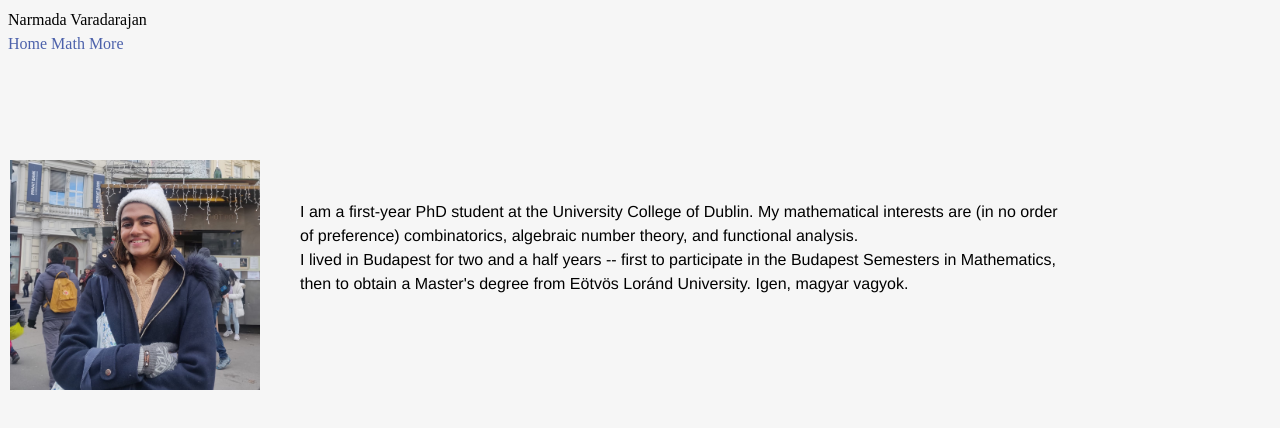
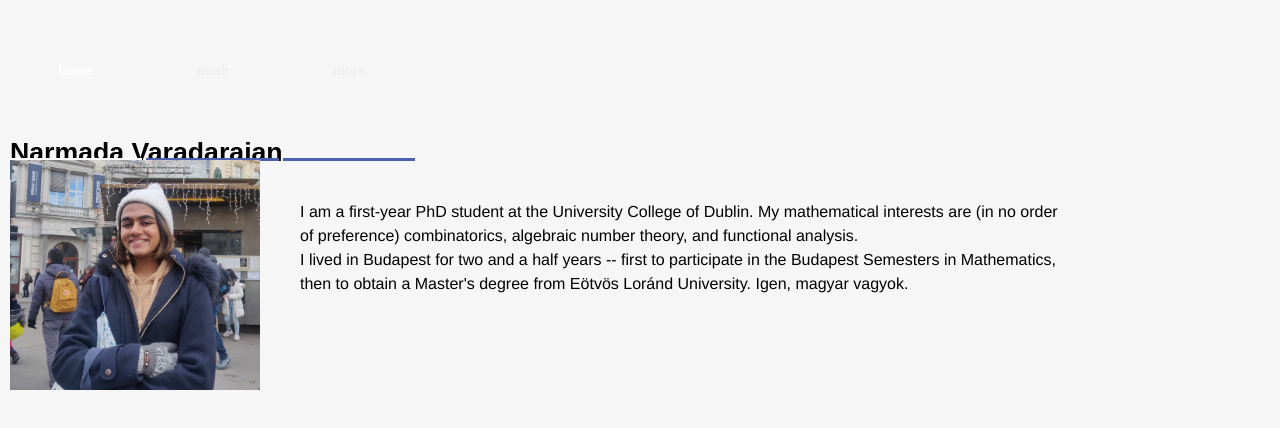
Before and after one commit to narmadavrn/narmadavrn.github.io, a plain HTML site: page index.html in a window 1280 px wide. Drawn offline with Linux system fonts and the light colour scheme.

Commit message:
Update main.css

```diff
--- a/css/main.css
+++ b/css/main.css
@@ -36,13 +36,13 @@ p {
     text-align:center;
     z-index:1000;
 }
-.links{
+#links{
         position:absolute;
         margin:auto;
 }
 
-.links a {
-        display:block;
+#links a {
+        display:inline-block;
         height:50px;
         padding:50px;
         color:#eee;
@@ -53,24 +53,24 @@ p {
         border-bottom:3px solid #4c61ab;
 }
 
-.links a:hover {
+#links a:hover {
     color:#fff;
     text-decoration:none;
     border-bottom:3px solid #fff;
 }
-.links a.active {
+#links a.active {
     color:#fff;
     text-decoration:none;
     border-bottom:3px solid #fff;
 }
 
-.links a.active-link {
+#links a.active-link {
     color:#fff;
     text-decoration:none;
     border-left:3px solid #fff;
 }
 
-.title{
+#title{
  font-family: 'Arial';
  font-size:20pt;
  font-weight:bold;
```
